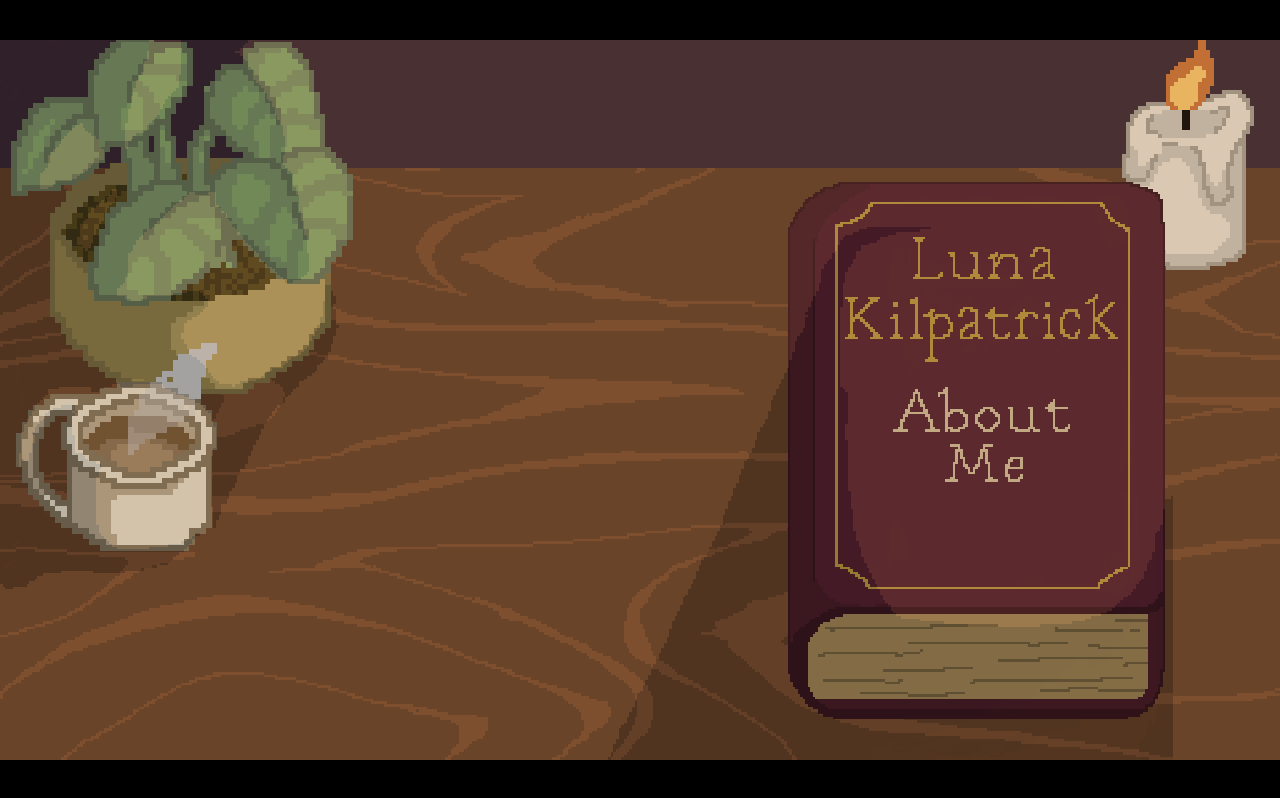
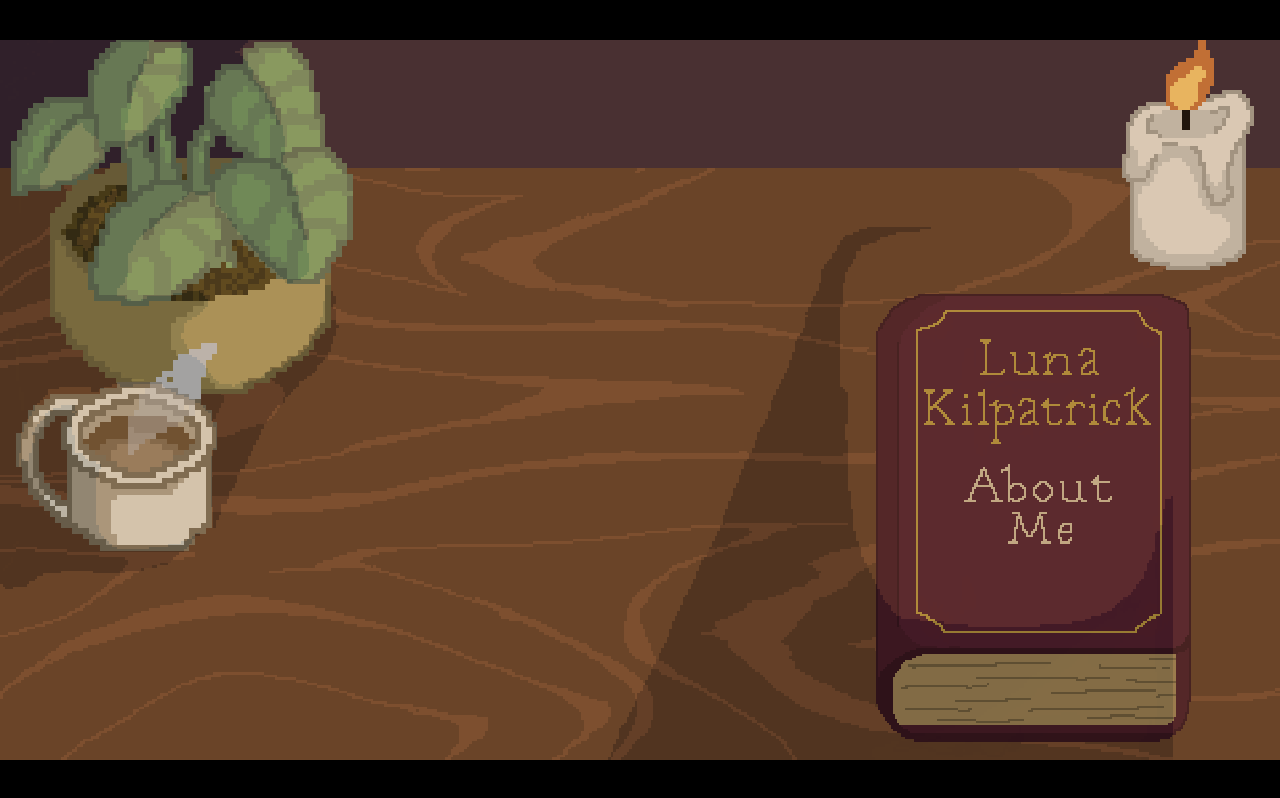
Before and after one commit to lunaaria108/Portfolio-Website, a Next.js app: page / in a window 1280 px wide. Built offline with nearby package versions, Linux system fonts and the light colour scheme; a web font is replaced by a local one.

Commit message:
minor changes

```diff
--- a/app/page.tsx
+++ b/app/page.tsx
@@ -1,20 +1,42 @@
 "use client";
 
-import { useState } from "react";
+import { useState, useRef, useEffect } from "react";
 import Book from "./Components/book";
 
 const LIGHT_FRAME_COUNT = 5;
 
 export default function Home() {
   const [bookFrame, setBookFrame] = useState(0);
+  const sceneRef = useRef<HTMLDivElement>(null);
+  const [bookScale, setBookScale] = useState(1);
 
   const lightingFrames = [0, 0, 1, 2, 3, 4];
   const lightingFrame = bookFrame <= 5 ? lightingFrames[bookFrame] ?? 0 : 4;
   const [isBookHovered, setIsBookHovered] = useState(false);
 
+  useEffect(() => {
+    const scene = sceneRef.current;
+    if (!scene) return;
+
+    const updateBookScale = () => {
+      const sceneWidth = scene.getBoundingClientRect().width;
+
+      // Width where your book was originally aligned correctly
+      setBookScale(sceneWidth / 1536);
+    };
+
+    updateBookScale();
+
+    const observer = new ResizeObserver(updateBookScale);
+    observer.observe(scene);
+
+    return () => observer.disconnect();
+  }, []);
+
   return (
     <main className="flex h-screen w-screen items-center justify-center overflow-hidden bg-black">
       <div
+        ref={sceneRef}
         className="
           relative
           aspect-[16/9]
@@ -88,10 +110,17 @@ export default function Home() {
             bottom: "-13%",
           }}
         >
-          <Book
-            onFrameChange={setBookFrame}
-            onHoverChange={setIsBookHovered}
-          />
+          <div
+            style={{
+              transform: `scale(${bookScale})`,
+              transformOrigin: "bottom right",
+            }}
+          >
+            <Book
+              onFrameChange={setBookFrame}
+              onHoverChange={setIsBookHovered}
+            />
+          </div>
         </div>
 
         <div className="absolute inset-0 z-50 overflow-hidden pointer-events-none ">
```
